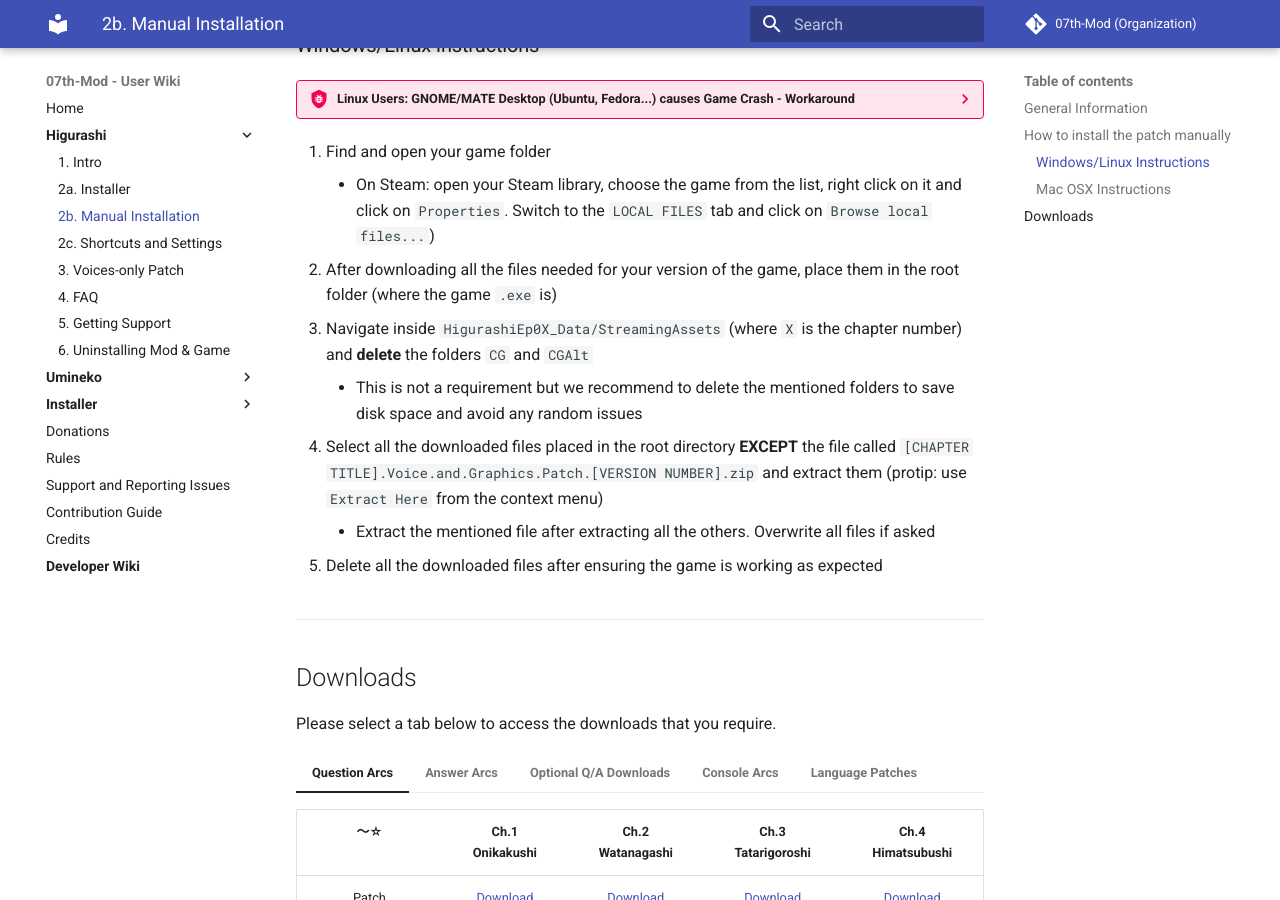
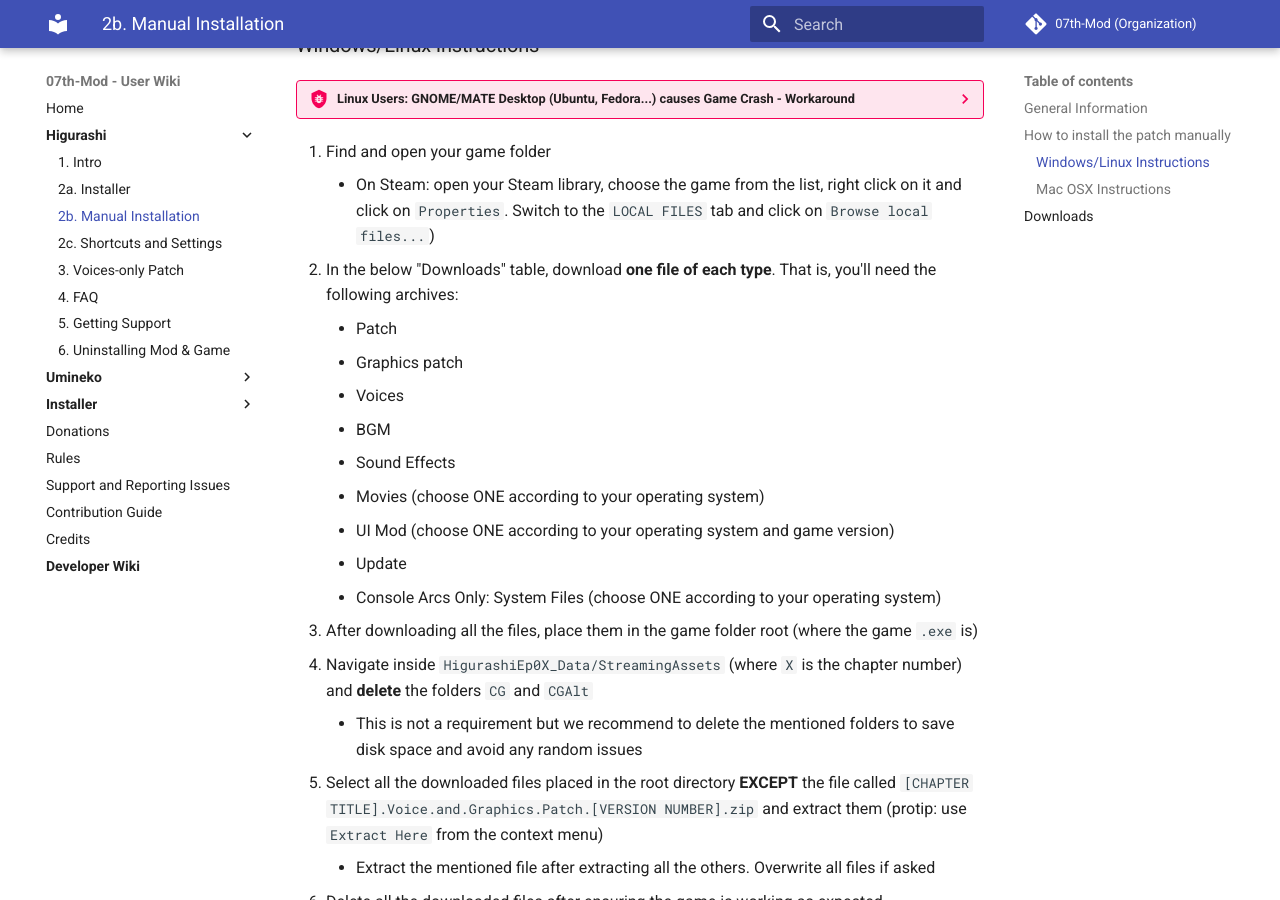
Before and after one commit to 07th-mod/wiki, an MkDocs documentation site: the page built from docs/Higurashi/Manual-Installation.md, in a window 1280 px wide and 900 px high, scrolled down 809 px. Built offline with MkDocs 1.6.1 and Material for MkDocs 9.7.7, drawn with Linux system fonts in a browser that asks for light colours.

Commit message:
Update Higurashi manual instructions

```diff
--- a/docs/Higurashi/Manual-Installation.md
+++ b/docs/Higurashi/Manual-Installation.md
@@ -28,12 +28,22 @@
 
     1. Find and open your game folder
         * On Steam: open your Steam library, choose the game from the list, right click on it and click on ``Properties``. Switch to the ``LOCAL FILES`` tab and click on ``Browse local files...``)
-    2. After downloading all the files needed for your version of the game, place them in the root folder (where the game ``.exe`` is)
-    3. Navigate inside ``HigurashiEp0X_Data/StreamingAssets`` (where ``X`` is the chapter number) and **delete** the folders ``CG`` and ``CGAlt``
+    2. In the below "Downloads" table, download **one file of each type**. That is, you'll need the following archives:
+          * Patch
+          * Graphics patch
+          * Voices
+          * BGM
+          * Sound Effects
+          * Movies (choose ONE according to your operating system)
+          * UI Mod (choose ONE according to your operating system and game version)
+          * Update
+          * Console Arcs Only: System Files (choose ONE according to your operating system)
+    3. After downloading all the files, place them in the game folder root (where the game ``.exe`` is)
+    4. Navigate inside ``HigurashiEp0X_Data/StreamingAssets`` (where ``X`` is the chapter number) and **delete** the folders ``CG`` and ``CGAlt``
         * This is not a requirement but we recommend to delete the mentioned folders to save disk space and avoid any random issues
-    4. Select all the downloaded files placed in the root directory **EXCEPT** the file called ``[CHAPTER TITLE].Voice.and.Graphics.Patch.[VERSION NUMBER].zip`` and extract them (protip: use ``Extract Here`` from the context menu)
+    5. Select all the downloaded files placed in the root directory **EXCEPT** the file called ``[CHAPTER TITLE].Voice.and.Graphics.Patch.[VERSION NUMBER].zip`` and extract them (protip: use ``Extract Here`` from the context menu)
         * Extract the mentioned file after extracting all the others. Overwrite all files if asked
-    5. Delete all the downloaded files after ensuring the game is working as expected
+    6. Delete all the downloaded files after ensuring the game is working as expected
 
 === "Mac OSX"
 
@@ -43,18 +53,28 @@
         * On Steam: open your Steam library, choose the game from the list, right click on it and click on ``Properties``. Switch to the ``LOCAL FILES`` tab and click on ``Browse local files...``)
         * If you just see an icon called ``HigurashiEp0X`` (where ``X`` is the chapter number), you may need to right click it, then click "Show Package Contents" to show the ``Contents`` folder
         * The game folder (called ``Contents``) should contain some folders like ``Resources``, ``MacOS``, ``Plugins``, ``Frameworks``, and others - we will only be modifying the ``Resources`` folder
-    2. After downloading all the files needed for your version of the game, place them in ``Resources/Data``
-    3. Navigate inside ``Resources/Data/StreamingAssets`` and **delete** the folders ``CG`` and ``CGAlt``
+    2. In the below "Downloads" table, download **one file of each type**. That is, you'll need the following archives:
+          * Patch
+          * Graphics patch
+          * Voices
+          * BGM
+          * Sound Effects
+          * Movies (choose ONE according to your operating system)
+          * UI Mod (choose ONE according to your operating system and game version)
+          * Update
+          * Console Arcs Only: System Files (choose ONE according to your operating system)
+    3. After downloading all the files, place them in ``Resources/Data``
+    4. Navigate inside ``Resources/Data/StreamingAssets`` and **delete** the folders ``CG`` and ``CGAlt``
         * This is not a requirement but we recommend to delete the mentioned folders to save disk space and avoid any random issues
-    4. Navigate back to ``Resources/Data`` folder and extract the downloaded files using the following method:
+    5. Navigate back to ``Resources/Data`` folder and extract the downloaded files using the following method:
         * Extract all archives **EXCEPT** ``[CHAPTER TITLE].Voice.and.Graphics.Patch.[VERSION NUMBER].zip``
         * After all the other archives are extracted, you can then extract ``[CHAPTER TITLE].Voice.and.Graphics.Patch.[VERSION NUMBER].zip``
         * Overwrite all files if asked
         * When finished, this should produce a ``HigurashiEp0X_Data`` folder (where ``X`` is the chapter number) - the full path will be ``Resources/Data/HigurashiEp0X_Data``
-    5. Open a **terminal window** in the ``Resources/Data`` folder. [Follow these steps if you don't know how to do it](https://stackoverflow.com/a/7054045)
+    6. Open a **terminal window** in the ``Resources/Data`` folder. [Follow these steps if you don't know how to do it](https://stackoverflow.com/a/7054045)
         1. In the terminal window, type: ``rsync -avP HigurashiEp*/* .`` and hit enter (type the ``*`` literally)
         2. Wait until the files are copied to the right place
-    6. Delete all the downloaded files and any leftover ``HigurashiEp0X_Data`` folders (where ``X`` is the chapter number) after ensuring the game is working as expected
+    7. Delete all the downloaded files and any leftover ``HigurashiEp0X_Data`` folders (where ``X`` is the chapter number) after ensuring the game is working as expected
 
 ***
 
```
